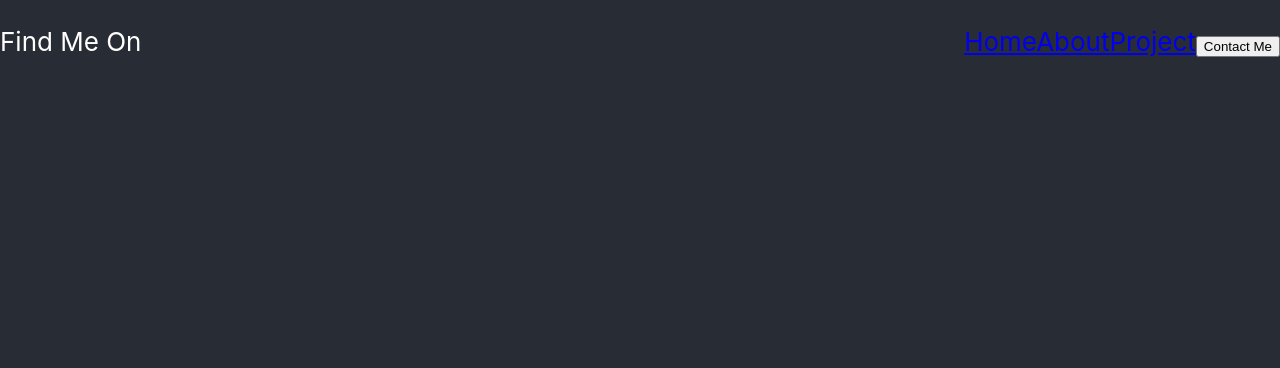
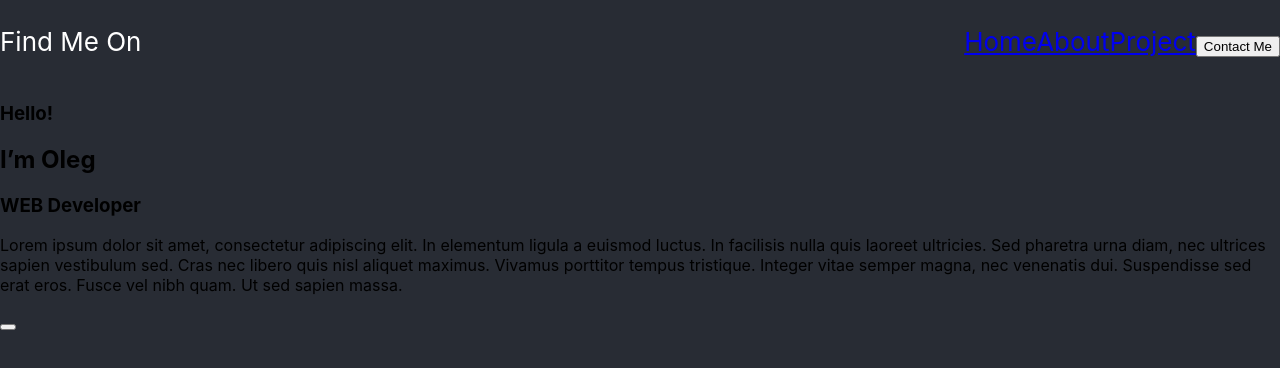
Before and after one commit to zTironz/tiron.dev, a React (Create React App) app: page / in a window 1280 px wide. Shown: the top 368 px of the page. Built offline with nearby package versions, Linux system fonts and the light colour scheme.

Commit message:
style and structure changes

```diff
--- a/src/App.css
+++ b/src/App.css
@@ -24,6 +24,10 @@
     justify-content: space-between;
 }
 
+.hero__section {
+  display: flex;
+}
+
 /* @keyframes App-logo-spin {
   from {
     transform: rotate(0deg);
--- a/src/App.js
+++ b/src/App.js
@@ -1,23 +1,16 @@
-
 import './App.css';
+import Hero from './components/Hero';
+import Navbar from './components/Navbar';
 
 function App() {
   return (
     <div className="App">
       <header className="header">
-        <div className='header__nav'>
-          <div className='header__findMe'>
-          <p>Find Me On</p>
-          </div>
-          <div className='header__menu'>
-            <a href='#'>Home</a>
-            <a href='#'>About</a>
-            <a href='#'>Project</a>
-            <a href="#"><button>Contact Me</button></a>
-
-          </div>
-        </div>
+        <Navbar />
       </header>
+      <section className='hero'>
+        <Hero />
+      </section>
     </div>
   );
 }
--- /dev/null
+++ b/src/components/Hero.jsx
@@ -0,0 +1,22 @@
+import React from 'react';
+
+const Hero = () => {
+    return (
+        <div className='hero__section'>
+            <div>
+            <h3>Hello!</h3>
+            <h1>I’m Oleg</h1>
+            <h3>WEB Developer</h3>
+            <p>
+            Lorem ipsum dolor sit amet, consectetur adipiscing elit. In elementum ligula a euismod luctus. In facilisis nulla quis laoreet ultricies. Sed pharetra urna diam, nec ultrices sapien vestibulum sed. Cras nec libero quis nisl aliquet maximus. Vivamus porttitor tempus tristique. Integer vitae semper magna, nec venenatis dui. Suspendisse sed erat eros. Fusce vel nibh quam. Ut sed sapien massa.
+            </p>
+            <button></button>
+            </div>
+            <div>
+            <img src='' alt="" />
+            </div>
+        </div>
+    );
+};
+
+export default Hero;
--- /dev/null
+++ b/src/components/Navbar.jsx
@@ -0,0 +1,22 @@
+import React from 'react';
+
+const NavBar = () => {
+    return (
+
+            <div className='header__nav'>
+          <div className='header__findMe'>
+          <p>Find Me On</p>
+          </div>
+          <div className='header__menu'>
+            <a href='#'>Home</a>
+            <a href='#'>About</a>
+            <a href='#'>Project</a>
+            <a href="#"><button>Contact Me</button></a>
+
+          </div>
+        </div>
+
+    );
+};
+
+export default NavBar;
```
Also changed, not shown: src/images/photo.png (added).
